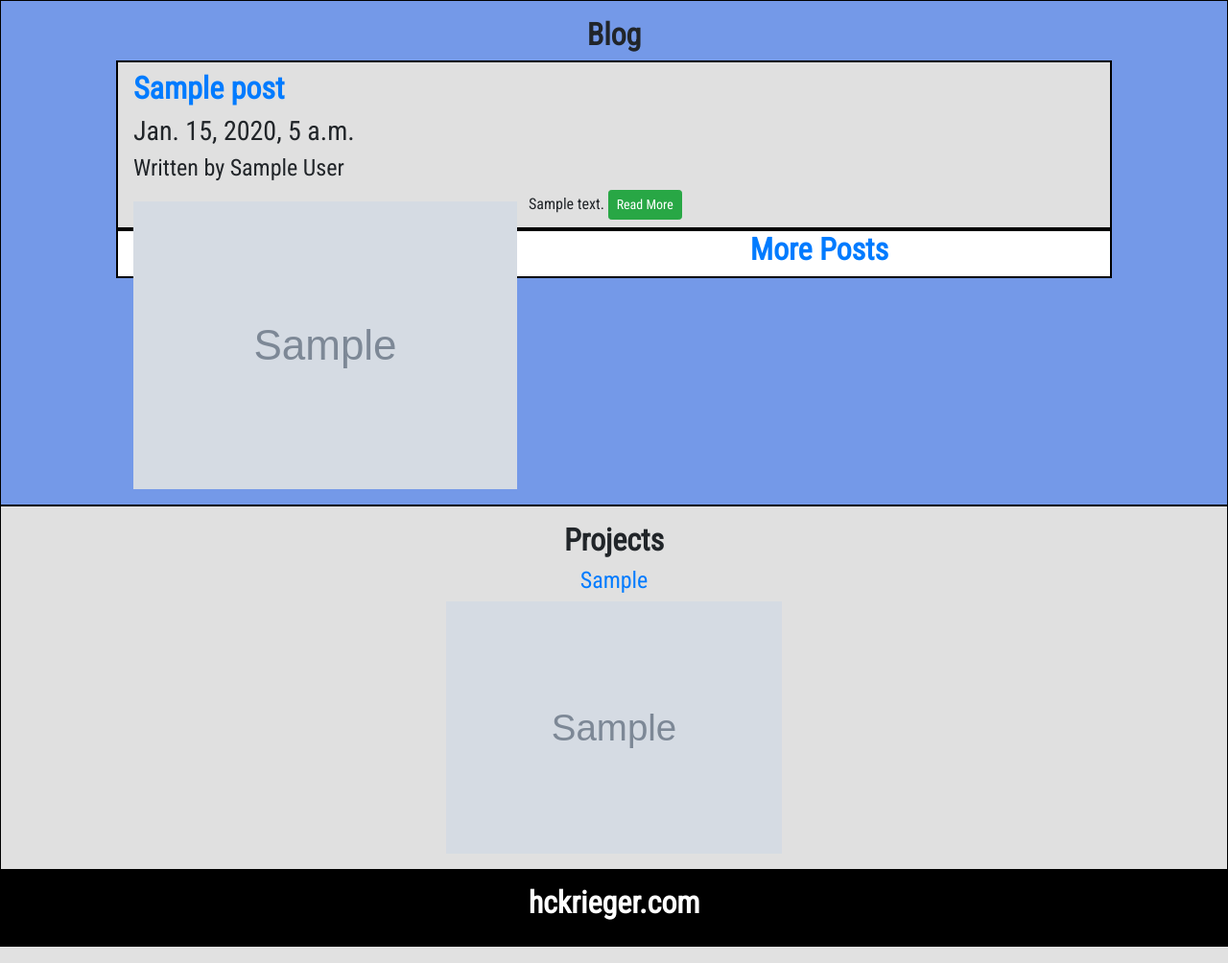
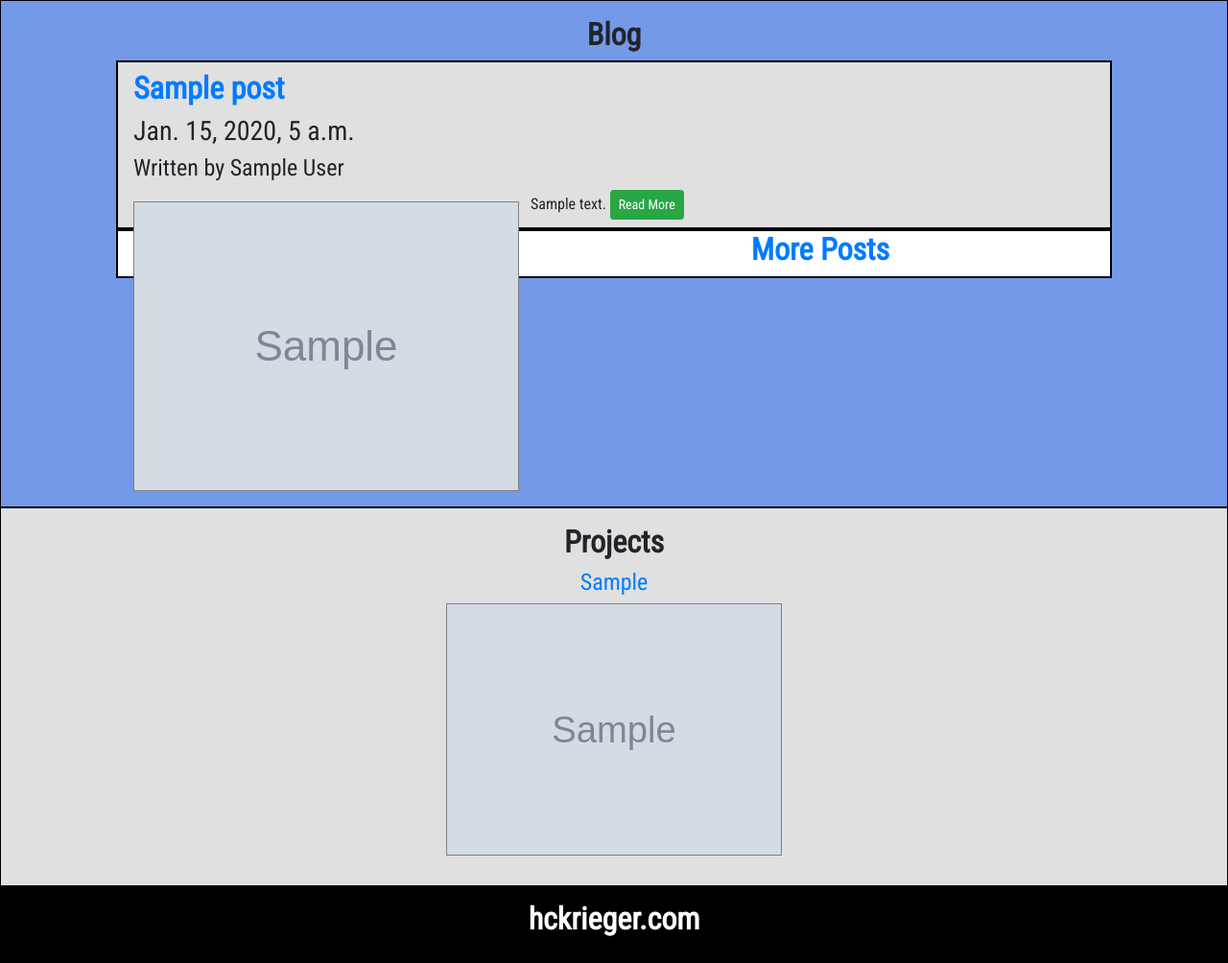
Before and after one commit to hckscripter6/hckrieger, a Django app: page / in a window 1280 px wide. Shown: the part 683-1687 px from the top of the page at 96% size. Run offline with Django 3.2, Linux system fonts and the light colour scheme; tables that the repository leaves empty hold one stand-in row (values such as "Sample post"); grey boxes marked "Sample" are stand-in pictures; some libraries are stand-ins or nearby versions.

Commit message:
add borders around images

```diff
--- a/blog/static/blog/stylesheet.css
+++ b/blog/static/blog/stylesheet.css
@@ -40,7 +40,6 @@ header {
     height: 175px;
     width: auto;
     margin: 10px 10px 0 0;
-    border: 2.5px solid black;
 }
 
 #sidebar {
--- a/hckrieger/static/hckrieger/stylesheet.css
+++ b/hckrieger/static/hckrieger/stylesheet.css
@@ -176,7 +176,9 @@ nav ul li a {
     margin: 12px 12px 0 0;
 }
 
-
+article img {
+    border: 1px solid grey;
+}
 
 article {
     border: 2px solid black;
@@ -258,9 +260,10 @@ article h2 {
 
 #projects .project-list img {
     display: block;
-    margin: 0 auto;
+    margin: 0 auto 15px auto;
     width: 350px;
     height: auto;
+    border: 1px solid grey;
 }
 
 #contact {
```
